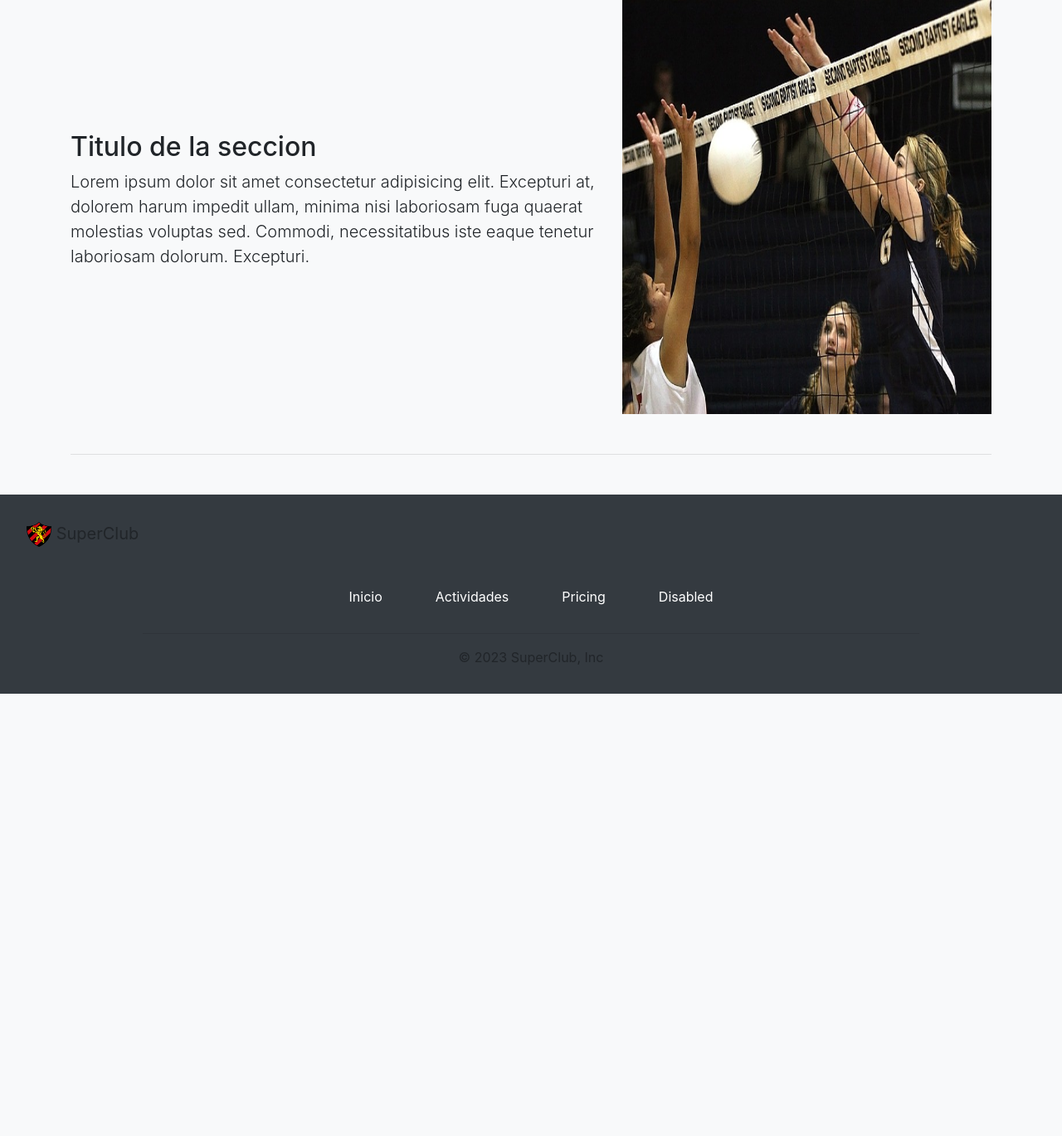
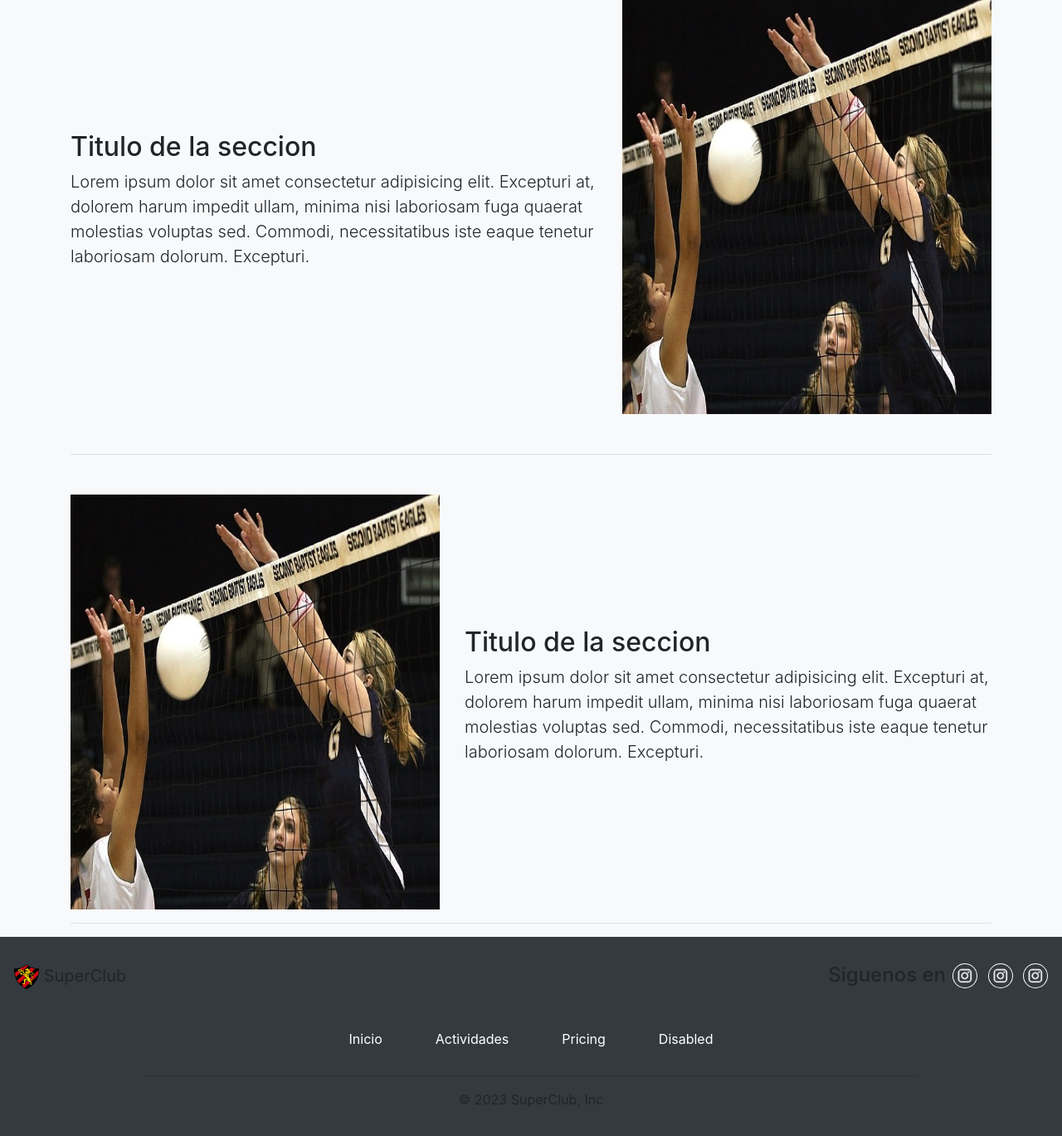
Before and after one commit to RoldanNatalia/CaC23655_Grupo2_AppMyClub, a Django app: page /AppMyClub/ in a window 1280 px wide. Shown: the part 1228-2597 px from the top of the page at 83% size. Before the commit the page ends 2064 px from the top, so only its background shows below. Run offline with Django 4.2, Linux system fonts and the light colour scheme; some libraries are stand-ins or nearby versions.

Commit message:
index con estructura mejorada, footer con retoque

```diff
--- a/core/templates/core/footer.html
+++ b/core/templates/core/footer.html
@@ -1,16 +1,29 @@
 {% load static %}
 
-<div class="bg-dark p-3">
-    <p class="navbar-brand p-3">
+<div class="bg-dark p-3 ">
+    <div class="row justify-content-between">
+      <p class="navbar-brand p-3">
         <img src="{% static 'core/img/escudo.png' %}" width="30" height="30" alt=""> SuperClub
-    </p>
+      </p>
+
+      <div class="row justify-content-between p-2 m-2">
+        <h4>Siguenos en</h4>
+        <span>
+        <a href="">
+          <img class="border border-white rounded-circle p-1 ml-2" src="{% static 'core/img/icons/insta2.png' %}" style="width: 30px;">
+        </a>
+        <a href="">
+          <img class="border border-white rounded-circle p-1 ml-2" src="{% static 'core/img/icons/insta2.png' %}" style="width: 30px;">
+        </a>
+        <a href="">
+          <img class="border border-white rounded-circle p-1 ml-2" src="{% static 'core/img/icons/insta2.png' %}" style="width: 30px;">
+        </a>
+        </span>
+      </div>
+
+    </div>
     <nav class="navbar navbar-expand navbar-dark">
-        <!-- <a class="navbar-brand" href="#">
-            <img src="{% static 'core/img/escudo.png' %}" width="30" height="30" alt=""> SuperClub
-        </a> -->
-        <!-- <button class="navbar-toggler" type="button" data-toggle="collapse" data-target="#navbarNavAltMarkup" aria-controls="navbarNavAltMarkup" aria-expanded="false" aria-label="Toggle navigation">
-          <span class="navbar-toggler-icon"></span>
-        </button> -->
+
         <div class="collapse navbar-collapse justify-content-center" id="navbarNavAltMarkup">
           <div class="navbar-nav row justify-content-center">
             <a class="nav-item nav-link active mx-4" href="{% url 'index' %}">Inicio     <span class="sr-only">(current)</span></a>
--- a/core/templates/core/index.html
+++ b/core/templates/core/index.html
@@ -99,5 +99,23 @@
   </div>
 
   <hr class="hr mt-5 mb-5">
+
+  <div class="row featurette">
+    <div class="col-md-5">
+      <img class="featurette-image img-fluid mx-auto" src="{% static 'core/img/volley.jpg' %}" alt="" style="width: 500px; height: 500px;">
+    </div>
+
+    <div class="col-md-7 d-flex align-items-sm-center">
+      <div>
+        <h2 class="featurette-heading">Titulo de la seccion</h2>
+
+        <p class="lead">Lorem ipsum dolor sit amet consectetur adipisicing elit. Excepturi at, dolorem harum impedit ullam, minima nisi laboriosam fuga quaerat molestias voluptas sed. Commodi, necessitatibus iste eaque tenetur laboriosam dolorum. Excepturi.</p>
+      </div>
+
+    </div>
+
+  </div>
+
+  <hr class="hr">
 </div>
 {% endblock %}
```
Also changed, not shown: core/static/core/img/icons/insta.png (added), core/static/core/img/icons/insta2.png (added).
